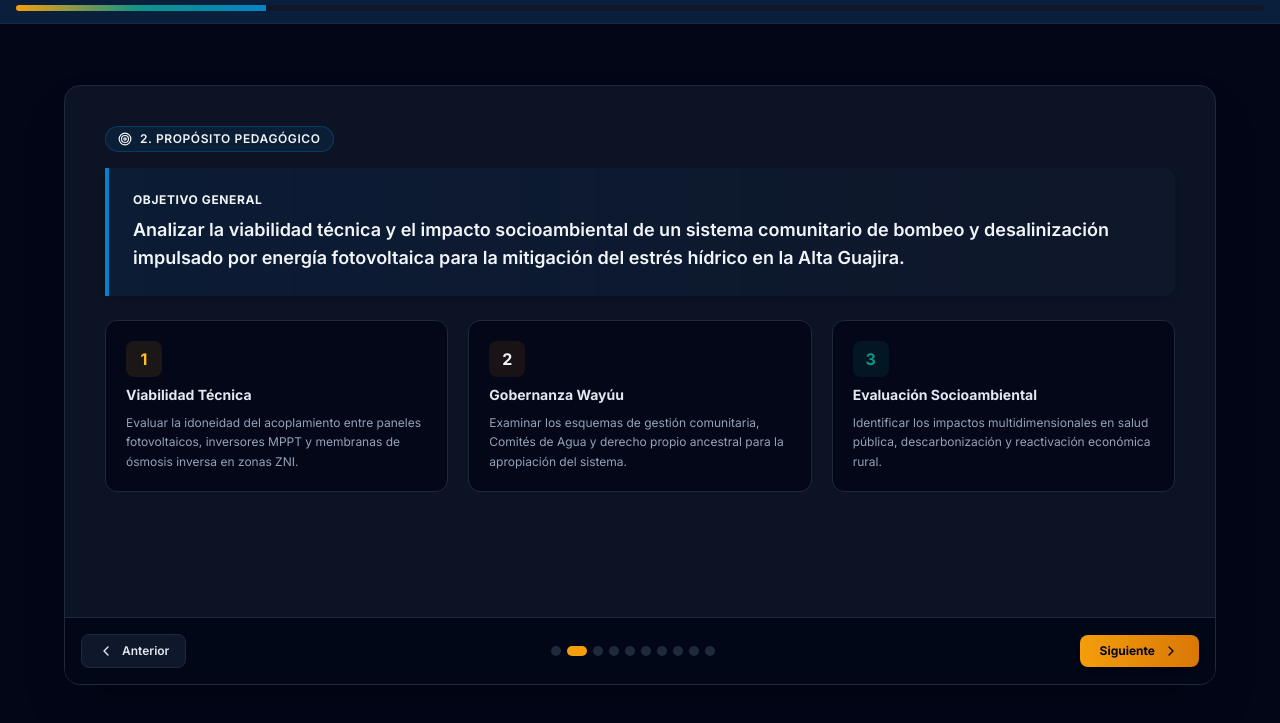
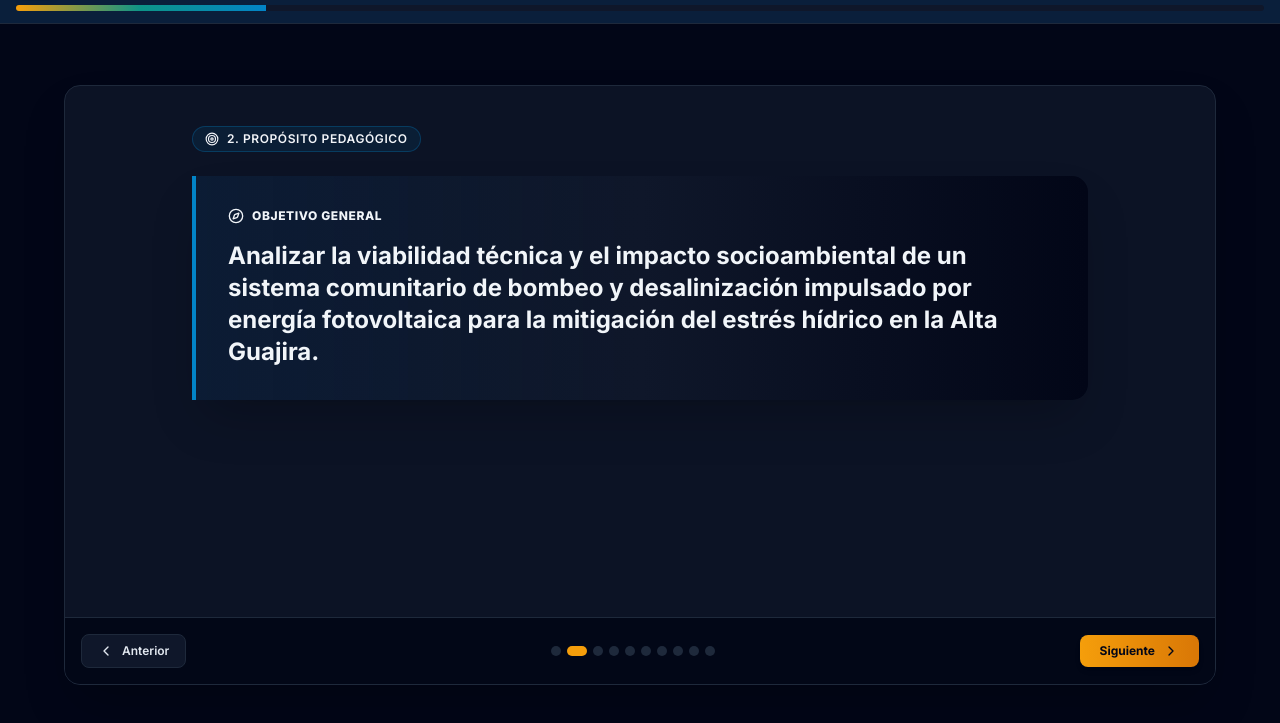
Before and after one commit to DavidAranza/Presentacion_SEMINARIO_DE_EDUCACI-N_AMBIENTAL, a plain HTML site: page index.html in a window 1280 px wide. Both pictures are taken after a click on the button "Iniciar Presentación". Shown: the part 55-778 px from the top of the page. Drawn offline with nearby package versions, Linux system fonts and the light colour scheme.

Commit message:
Update index.html

```diff
--- a/index.html
+++ b/index.html
@@ -205,45 +205,20 @@
             </section>
 
             <!-- PANTALLA 2: OBJETIVO -->
-            <section id="slide-2" class="slide-content p-6 md:p-10 hidden flex-col justify-between h-full space-y-6">
-                <div class="space-y-4">
+            <section id="slide-2" class="slide-content p-6 md:p-10 hidden flex-col justify-center h-full space-y-6">
+                <div class="space-y-6 max-w-4xl mx-auto my-auto w-full">
                     <div class="inline-flex items-center gap-2 px-3 py-1 bg-water-500/10 border border-water-500/30 rounded-full text-water-400 text-xs font-semibold uppercase tracking-wider">
                         <i data-lucide="target" class="w-3.5 h-3.5"></i> 2. Propósito Pedagógico
                     </div>
 
                     <!-- General Goal Banner -->
-                    <div class="p-6 bg-gradient-to-r from-water-900/60 to-slate-900 border-l-4 border-water-500 rounded-r-xl shadow-md">
-                        <h3 class="text-xs uppercase font-bold text-water-400 tracking-wider mb-2">Objetivo General</h3>
-                        <p class="text-slate-100 text-base md:text-lg font-semibold leading-relaxed">
+                    <div class="p-8 bg-gradient-to-r from-water-900/60 via-slate-900 to-slate-950 border-l-4 border-water-500 rounded-r-2xl shadow-2xl space-y-4">
+                        <h3 class="text-xs uppercase font-extrabold text-water-400 tracking-wider flex items-center gap-2">
+                            <i data-lucide="compass" class="w-4 h-4 text-water-400"></i> Objetivo General
+                        </h3>
+                        <p class="text-slate-100 text-lg md:text-2xl font-bold leading-relaxed">
                             Analizar la viabilidad técnica y el impacto socioambiental de un sistema comunitario de bombeo y desalinización impulsado por energía fotovoltaica para la mitigación del estrés hídrico en la Alta Guajira.
                         </p>
-                    </div>
-
-                    <!-- 3 Specific Goals -->
-                    <div class="grid grid-cols-1 md:grid-cols-3 gap-5 pt-2">
-                        <div class="p-5 bg-slate-950/80 border border-slate-800 rounded-xl space-y-2 hover:border-solar-500/50 transition">
-                            <div class="w-9 h-9 bg-solar-500/10 text-solar-400 rounded-lg flex items-center justify-center font-bold">1</div>
-                            <h4 class="text-sm font-bold text-slate-200">Viabilidad Técnica</h4>
-                            <p class="text-xs text-slate-400 leading-relaxed">
-                                Evaluar la idoneidad del acoplamiento entre paneles fotovoltaicos, inversores MPPT y membranas de ósmosis inversa en zonas ZNI.
-                            </p>
-                        </div>
-
-                        <div class="p-5 bg-slate-950/80 border border-slate-800 rounded-xl space-y-2 hover:border-desert-500/50 transition">
-                            <div class="w-9 h-9 bg-desert-500/10 text-desert-400 rounded-lg flex items-center justify-center font-bold">2</div>
-                            <h4 class="text-sm font-bold text-slate-200">Gobernanza Wayúu</h4>
-                            <p class="text-xs text-slate-400 leading-relaxed">
-                                Examinar los esquemas de gestión comunitaria, Comités de Agua y derecho propio ancestral para la apropiación del sistema.
-                            </p>
-                        </div>
-
-                        <div class="p-5 bg-slate-950/80 border border-slate-800 rounded-xl space-y-2 hover:border-tealish-500/50 transition">
-                            <div class="w-9 h-9 bg-tealish-500/10 text-tealish-500 rounded-lg flex items-center justify-center font-bold">3</div>
-                            <h4 class="text-sm font-bold text-slate-200">Evaluación Socioambiental</h4>
-                            <p class="text-xs text-slate-400 leading-relaxed">
-                                Identificar los impactos multidimensionales en salud pública, descarbonización y reactivación económica rural.
-                            </p>
-                        </div>
                     </div>
                 </div>
             </section>
@@ -270,7 +245,7 @@
                                 <ul class="space-y-1.5 text-xs text-slate-300">
                                     <li class="flex items-start gap-2">
                                         <i data-lucide="navigation" class="w-3.5 h-3.5 text-desert-500 flex-shrink-0 mt-0.5"></i>
-                                        <span><strong>Ubicación:</strong> Extremo septentrional de Colombia y Sudamérica.</span>
+                                        <span><strong>Ubicación:</strong> Extremo mas al norte de Colombia y Sudamérica.</span>
                                     </li>
                                     <li class="flex items-start gap-2">
                                         <i data-lucide="thermometer-sun" class="w-3.5 h-3.5 text-desert-500 flex-shrink-0 mt-0.5"></i>
@@ -476,7 +451,7 @@
                     </div>
                     <div class="flex flex-col md:flex-row md:items-center justify-between gap-2">
                         <h2 class="text-2xl md:text-3xl font-bold text-slate-100">
-                            Dashboard Nexus: <span class="text-solar-400">Oferta Territorial & Agenda 2030</span>
+                            <span class="text-solar-400">Oferta Territorial & Agenda 2030</span>
                         </h2>
                         <div class="text-xs text-solar-400 font-medium bg-slate-950 px-3 py-1 rounded-lg border border-slate-800 flex items-center gap-1.5">
                             <i data-lucide="pointer" class="w-4 h-4 text-solar-400 pulse-slow"></i> Haz clic en los ODS para explorar conexiones
@@ -534,7 +509,7 @@
                         <div class="lg:col-span-7 space-y-3">
                             <div class="p-3.5 bg-slate-950 border border-slate-800 rounded-xl space-y-3">
                                 <h3 class="text-xs font-extrabold uppercase text-water-400 tracking-wider flex items-center gap-1.5 border-b border-slate-800 pb-2">
-                                    <i data-lucide="globe" class="w-4 h-4 text-water-400"></i> 2. Red Nexus ODS (Agenda 2030)
+                                    <i data-lucide="globe" class="w-4 h-4 text-water-400"></i> 2. ODS (Agenda 2030)
                                 </h3>
 
                                 <!-- 4 Official ODS Selector Buttons -->
@@ -803,7 +778,7 @@
                     </div>
                     <div class="flex flex-col md:flex-row md:items-center justify-between gap-2">
                         <h2 class="text-2xl md:text-3xl font-bold text-slate-100">
-                            Red de Co-Gobernanza Territorial: <span class="text-desert-500">Diagrama Ecosistémico</span>
+                            Red de Actores Territoriales: <span class="text-desert-500">Diagrama Ecosistémico</span>
                         </h2>
                         <div class="text-xs text-solar-400 font-medium bg-slate-950 px-3 py-1 rounded-lg border border-slate-800 flex items-center gap-1.5">
                             <i data-lucide="pointer" class="w-4 h-4 text-solar-400 pulse-slow"></i> Haz clic en los nodos para ver roles y acuerdos
@@ -843,7 +818,7 @@
                                     <i data-lucide="building-2" class="w-4 h-4"></i>
                                 </div>
                                 <div class="text-left">
-                                    <div class="text-[9px] font-black text-sky-400 uppercase tracking-wider">Satélite 1</div>
+                                    <div class="text-[9px] font-black text-sky-400 uppercase tracking-wider">Fase 1</div>
                                     <div class="text-xs font-bold text-slate-100">Entidades Estatales</div>
                                 </div>
                             </button>
@@ -854,7 +829,7 @@
                                     <i data-lucide="graduation-cap" class="w-4 h-4"></i>
                                 </div>
                                 <div class="text-left">
-                                    <div class="text-[9px] font-black text-emerald-400 uppercase tracking-wider">Satélite 2</div>
+                                    <div class="text-[9px] font-black text-emerald-400 uppercase tracking-wider">Fase 2</div>
                                     <div class="text-xs font-bold text-slate-100">Academia & SENA</div>
                                 </div>
                             </button>
@@ -865,7 +840,7 @@
                                     <i data-lucide="wrench" class="w-4 h-4"></i>
                                 </div>
                                 <div class="text-left">
-                                    <div class="text-[9px] font-black text-cyan-400 uppercase tracking-wider">Satélite 3</div>
+                                    <div class="text-[9px] font-black text-cyan-400 uppercase tracking-wider">Fase 3</div>
                                     <div class="text-xs font-bold text-slate-100">Operadores Técnicos</div>
                                 </div>
                             </button>
@@ -937,7 +912,7 @@
                                 </div>
                                 <h3 class="text-base sm:text-lg font-extrabold text-slate-100">Mantenimiento y Cadena de Suministros</h3>
                                 <p class="text-xs sm:text-sm text-slate-300 leading-relaxed">
-                                    Distancia geográfica de las rancherías que dificulta la consecución de repuestos (filtros/membranas) y la llegada oportuna de técnicos especializados.
+                                    Distancia geográfica de las rancherías que dificulta la obtención de repuestos (filtros/membranas) y la llegada oportuna de técnicos especializados.
                                 </p>
                             </div>
 
```
